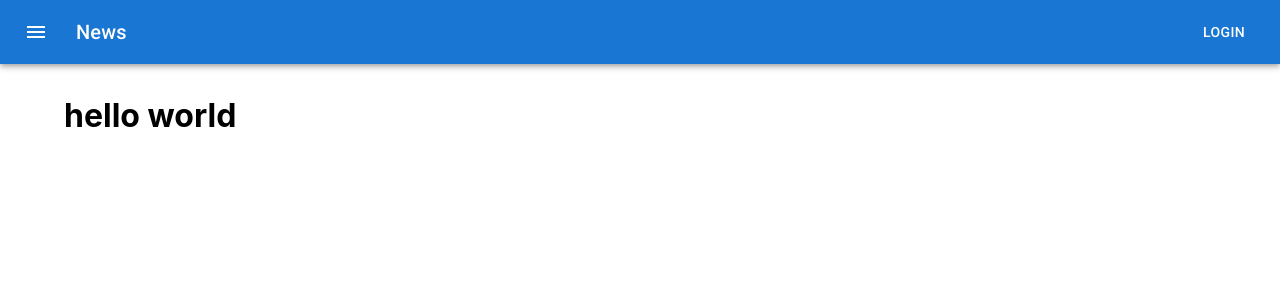
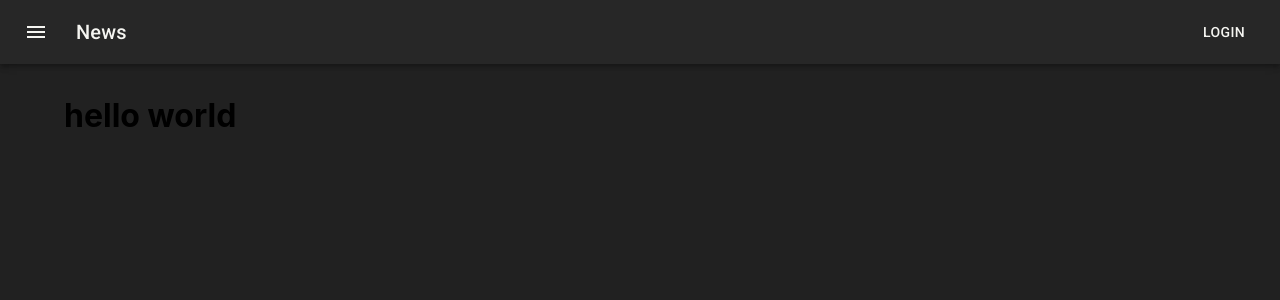
Before and after one commit to MogLuiz/videos-admin, a React (Vite) app: page / in a window 1280 px wide. Shown: the top 300 px of the page. Built offline with nearby package versions, Linux system fonts and the light colour scheme.

Commit message:
feat: add app theme

```diff
--- a/src/App.tsx
+++ b/src/App.tsx
@@ -1,14 +1,18 @@
-import { createTheme } from "@mui/material"
 import { ThemeProvider, Box } from "@mui/system"
 import { Header } from "./components/Header"
 import { Layout } from "./components/Layout"
-
-const theme = createTheme({})
+import { darkTheme } from "./config/theme"
 
 export default function App() {
   return (
-    <ThemeProvider theme={theme}>
-      <Box component="main" sx={{ height: "100vh" }}>
+    <ThemeProvider theme={darkTheme}>
+      <Box
+        component="main"
+        sx={{
+          height: "100vh",
+          backgroundColor: (theme) => theme.palette.grey[900],
+        }}
+      >
         <Header
           toggle={() => {
             console.log("")
--- /dev/null
+++ b/src/config/theme.ts
@@ -0,0 +1,21 @@
+import { createTheme } from "@mui/material"
+
+export const darkTheme = createTheme({
+  palette: {
+    background: { default: "#222222" },
+    mode: "dark",
+    primary: { main: "#f5f5f1" },
+    secondary: { main: "#E50914" },
+    text: { primary: "#f5f5f1" },
+  },
+})
+
+export const lightTheme = createTheme({
+  palette: {
+    background: {},
+    mode: "light",
+    primary: { main: "#E50914" },
+    secondary: { main: "#222222" },
+    text: { primary: "#222222" },
+  },
+})
```
